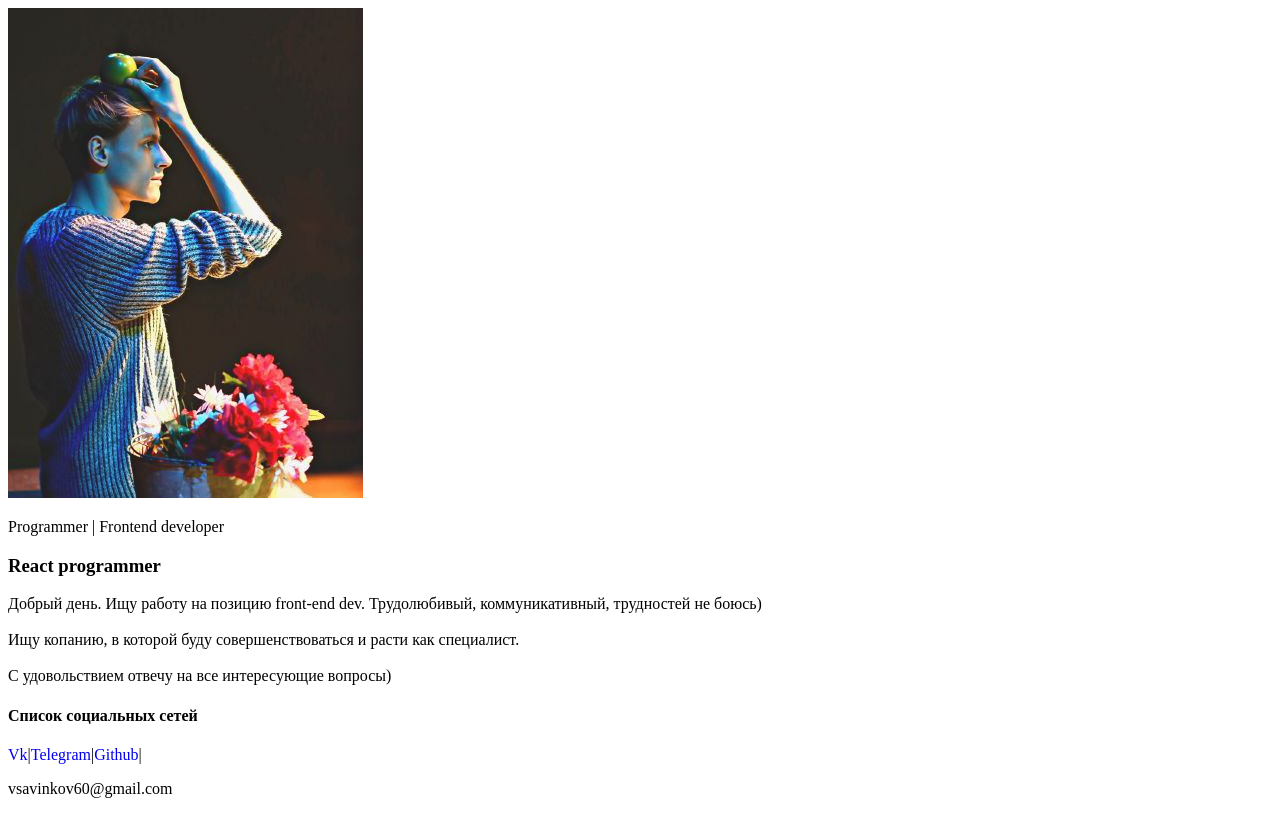
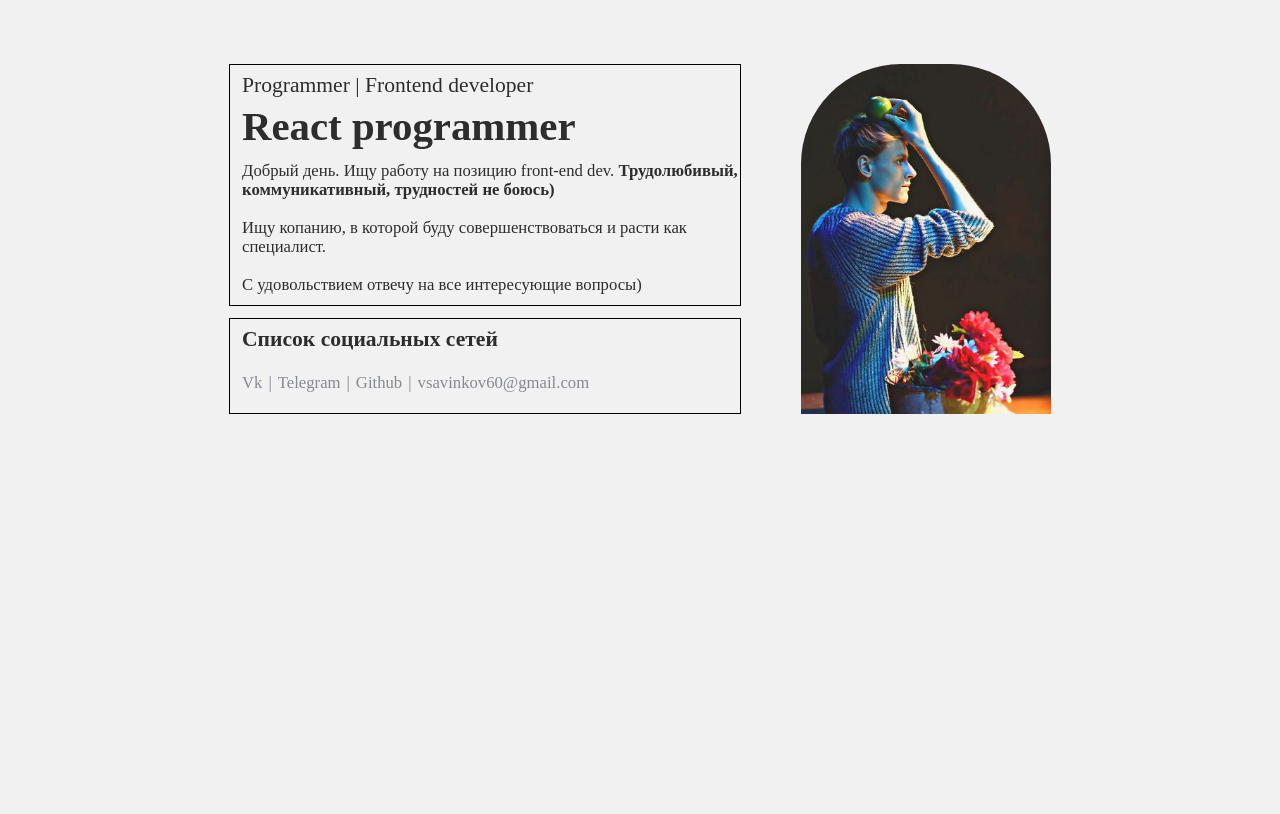
Before and after one commit to FrowningCat/Business-card-website, a React (Vite) app: page / in a window 1280 px wide. Built offline with nearby package versions, Linux system fonts and the light colour scheme.

Commit message:
add style to header

```diff
--- a/src/components/LandingPage/Header/Header.jsx
+++ b/src/components/LandingPage/Header/Header.jsx
@@ -4,11 +4,6 @@ import './header.css';
 export default function Header() {
     return (
         <div className="header">
-            <img
-                src={I}
-                alt="Владислав Савинков"
-                className="header__avatar"
-            ></img>
             <div className="header__textBlock">
                 <span className="header__textBlock__info">
                     <p className="header__textBlock__info__topTitle">
@@ -19,7 +14,10 @@ export default function Header() {
                     </h3>
                     <p className="header__textBlock__info__aboutMe">
                         Добрый день. Ищу работу на позицию front-end dev.
-                        Трудолюбивый, коммуникативный, трудностей не боюсь)
+                        <b>
+                            {' '}
+                            Трудолюбивый, коммуникативный, трудностей не боюсь)
+                        </b>
                         <br />
                         <br />
                         Ищу копанию, в которой буду совершенствоваться и расти
@@ -48,10 +46,18 @@ export default function Header() {
                         >
                             Github
                         </a>
-                        |<p>vsavinkov60@gmail.com</p>
+                        |
+                        <a href="vsavinkov60@gmail.com" target="_blank">
+                            vsavinkov60@gmail.com
+                        </a>
                     </div>
                 </span>
             </div>
+            <img
+                src={I}
+                alt="Владислав Савинков"
+                className="header__avatar"
+            ></img>
         </div>
     );
 }
--- a/src/components/LandingPage/Header/header.css
+++ b/src/components/LandingPage/Header/header.css
@@ -1 +1,63 @@
-/*# sourceMappingURL=header.css.map */
+.header {
+  display: flex;
+  max-width: 100vw;
+  max-height: 100vh;
+  box-sizing: border-box;
+  padding-top: 5%;
+  justify-content: center;
+  gap: 60px;
+  color: #2d2d2d;
+  font-size: 16.7px;
+  line-height: 19px;
+}
+.header__avatar {
+  pointer-events: none;
+  height: 350px;
+  width: 250px;
+  border-radius: 100px 100px 0 0;
+}
+.header__textBlock {
+  width: 40%;
+  display: grid;
+  gap: 12px;
+}
+.header__textBlock__info {
+  display: grid;
+  border: 1px solid black;
+  box-sizing: border-box;
+  padding-left: 12px;
+}
+.header__textBlock__info__topTitle {
+  padding-top: 12px;
+  font-size: 21.59px;
+  line-height: 16.9px;
+}
+.header__textBlock__info__title {
+  font-size: 40.82px;
+  line-height: 44px;
+}
+.header__textBlock__listOfSocialNetworks {
+  display: grid;
+  border: 1px solid black;
+  box-sizing: border-box;
+  padding-left: 12px;
+}
+.header__textBlock__listOfSocialNetworks__title {
+  padding-top: 12px;
+  font-size: 21.59px;
+  line-height: 16.9px;
+}
+.header__textBlock__listOfSocialNetworks__link {
+  display: flex;
+  align-items: center;
+  gap: 6px;
+  color: #86898f;
+  padding-bottom: 12px;
+}
+
+@media (max-width: 1000px) {
+  .header {
+    display: grid;
+    gap: 34px;
+  }
+}/*# sourceMappingURL=header.css.map */
--- a/src/components/LandingPage/Header/header.scss
+++ b/src/components/LandingPage/Header/header.scss
@@ -1,20 +1,74 @@
+$textColor: #2d2d2d;
+$linkColor: #86898f;
+
+$textFontSizeMain: 16.7px;
+$titleFontSizeMain: 40.82px;
+$titleFontSizeAdditionally: 21.59px;
+
+$textLineHeightMain: 19px;
+$titleLineHeightMain: 44px;
+$titleLineHeightAdditionally: 16.9px;
+
 .header {
+    display: flex;
+    max-width: 100vw;
+    max-height: 100vh;
+    box-sizing: border-box;
+    padding-top: 5%;
+    justify-content: center;
+    gap: 60px;
+    color: $textColor;
+    font-size: $textFontSizeMain;
+    line-height: $textLineHeightMain;
     &__avatar {
+        pointer-events: none;
+        height: 350px;
+        width: 250px;
+        border-radius: 100px 100px 0 0;
     }
     &__textBlock {
+        width: 40%;
+        display: grid;
+        gap: 12px;
         &__info {
+            display: grid;
+            border: 1px solid black;
+            box-sizing: border-box;
+            padding-left: 12px;
             &__topTitle {
+                padding-top: 12px;
+                font-size: $titleFontSizeAdditionally;
+                line-height: $titleLineHeightAdditionally;
             }
             &__title {
-            }
-            &__aboutMe {
+                font-size: $titleFontSizeMain;
+                line-height: $titleLineHeightMain;
             }
         }
         &__listOfSocialNetworks {
+            display: grid;
+            border: 1px solid black;
+            box-sizing: border-box;
+            padding-left: 12px;
             &__title {
+                padding-top: 12px;
+                font-size: $titleFontSizeAdditionally;
+                line-height: $titleLineHeightAdditionally;
             }
             &__link {
+                display: flex;
+                align-items: center;
+                gap: 6px;
+                color: $linkColor;
+                padding-bottom: 12px;
             }
         }
     }
 }
+
+@media (max-width: 1000px) {
+    .header {
+        display: grid;
+        gap: 34px;
+    }
+}
--- a/src/main.css
+++ b/src/main.css
@@ -1,5 +1,12 @@
+* {
+  background: #f1f1f1;
+  margin: 0;
+  padding: 0;
+}
+
 a {
   text-decoration: none;
+  color: #86898f;
 }
 a:hover {
   text-decoration: underline;
--- a/src/main.scss
+++ b/src/main.scss
@@ -1,5 +1,15 @@
+$linkColor: #86898f;
+$backgroundColor: #f1f1f1;
+
+* {
+    background: $backgroundColor;
+    margin: 0;
+    padding: 0;
+}
+
 a {
     text-decoration: none;
+    color: $linkColor;
     &:hover {
         text-decoration: underline;
     }
```
Also changed, not shown: 2 other files (tests, documents, lock files or other folders).
